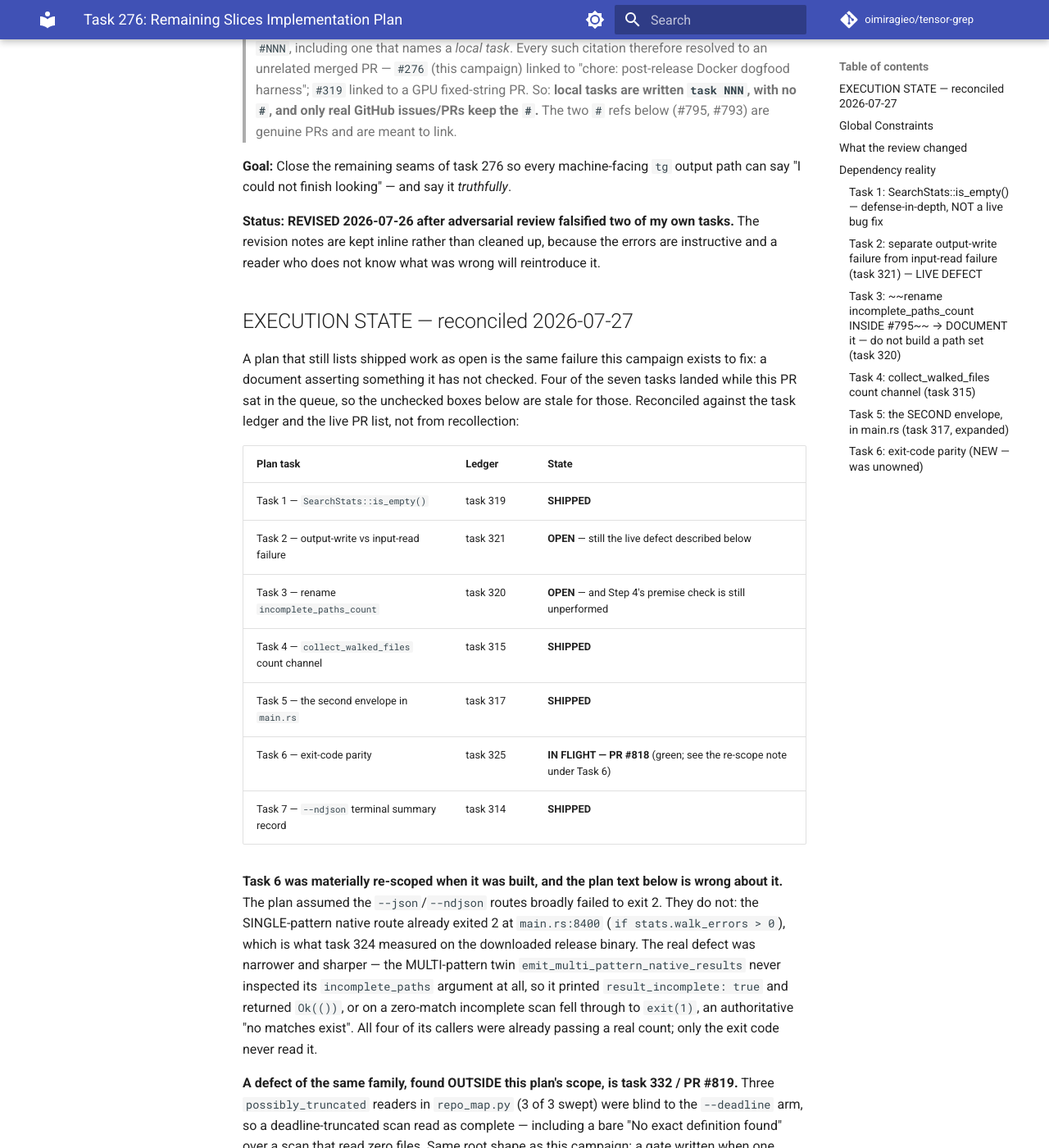
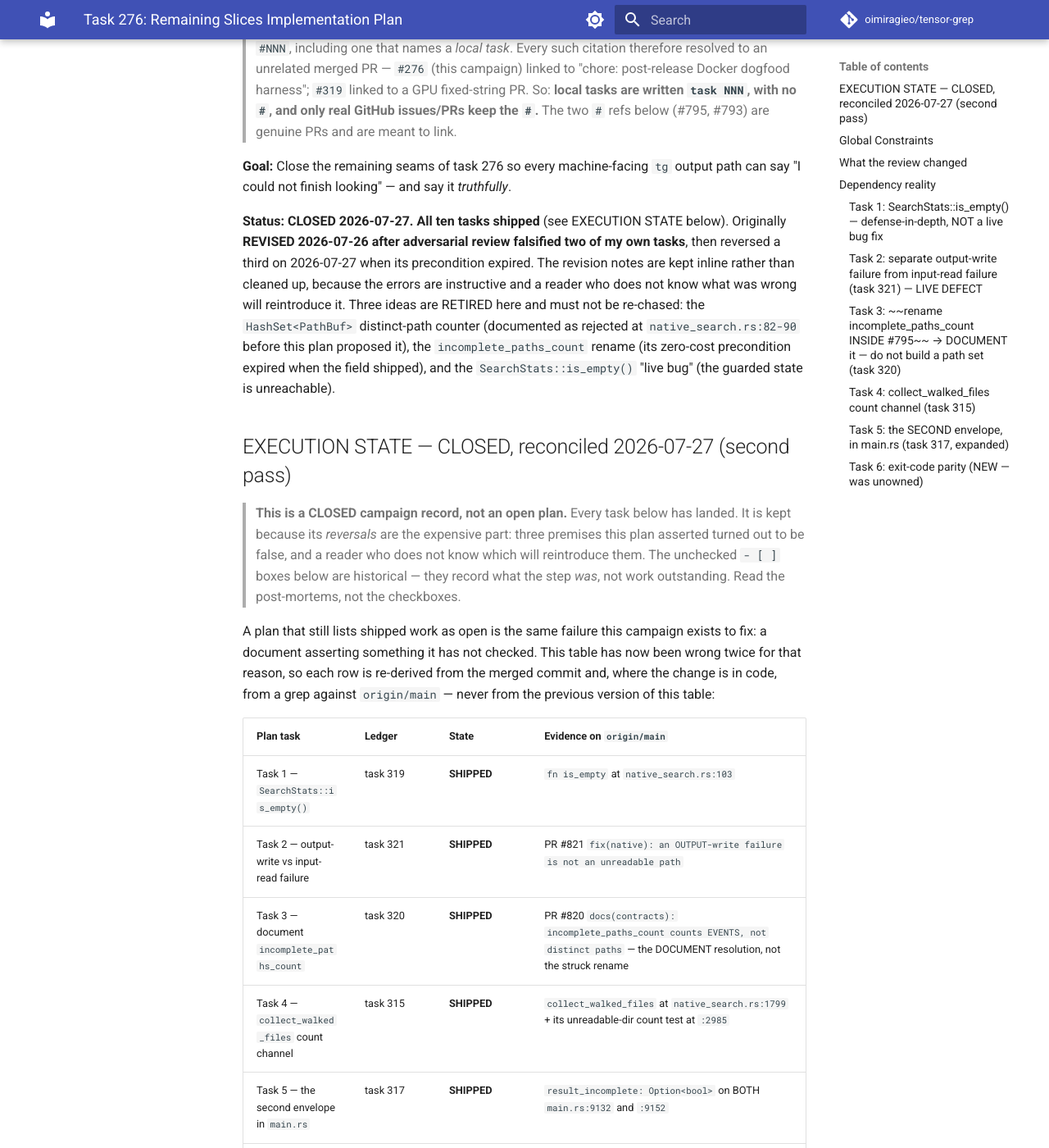
Before and after one commit to oimiragieo/tensor-grep, an MkDocs documentation site: the page built from docs/plans/2026-07-26-276-json-incompleteness-remaining-slices.md, in a window 1280 px wide and 1400 px high, scrolled down 326 px. Shown: the whole window at 82% size. Built offline with MkDocs 1.6.1 and Material for MkDocs 9.7.7, drawn with Linux system fonts in a browser that asks for light colours; comment, search, counter and statistics services are not loaded; some of the changed text lies outside the part shown.

Commit message:
docs(plans): close the 276 remaining-slices plan as a campaign record
This plan has been sitting on an un-PR'd branch while every task in it shipped.
Its EXECUTION STATE table has now been wrong twice for the same reason the
campaign exists: a document asserting something it had not re-checked.

Closed, not deleted. The value is not the checklist -- it is the REVERSALS. Three
ideas are retired here with the evidence that killed them, so nobody re-derives
them:

  * the `HashSet<PathBuf>` distinct-path counter, which the code it would have
    edited already documents as REJECTED (native_search.rs) for memory, DoS and
    determinism reasons -- proposed without citing the comment that rejected it;
  * the `incomplete_paths_count` rename, whose "cost is zero" precondition
    expired the moment the field shipped in v1.99.5;
  * the `SearchStats::is_empty()` "live bug", where the guarded state is provably
    unreachable.

Every row is re-derived from the merged commit and, where the change is in code, a
grep against origin/main -- never from the previous version of the table. Tasks 8,
9 and 10 are added; they were tracked outside the table and so were invisible in it.

Task 10's row carries the sharpest finding: it was closed by #815 and was still
wrong twice over on 2026-07-27 (both repaired in #830) -- a stale route exclusion
that had never been actionable, and two of three line-number anchors rotted onto
unrelated code while the pinning test stayed green. That is this task's own
premise reproducing inside the bullet it was written about.

Co-Authored-By: Claude Opus 5 (1M context) <noreply@anthropic.com>

```diff
--- a/docs/plans/2026-07-26-276-json-incompleteness-remaining-slices.md
+++ b/docs/plans/2026-07-26-276-json-incompleteness-remaining-slices.md
@@ -12,24 +12,67 @@
 
 **Goal:** Close the remaining seams of task 276 so every machine-facing `tg` output path can say "I could not finish looking" — and say it *truthfully*.
 
-**Status: REVISED 2026-07-26 after adversarial review falsified two of my own tasks.** The revision notes are kept inline rather than cleaned up, because the errors are instructive and a reader who does not know what was wrong will reintroduce it.
+**Status: CLOSED 2026-07-27. All ten tasks shipped** (see EXECUTION STATE below). Originally
+**REVISED 2026-07-26 after adversarial review falsified two of my own tasks**, then reversed a third
+on 2026-07-27 when its precondition expired. The revision notes are kept inline rather than cleaned
+up, because the errors are instructive and a reader who does not know what was wrong will
+reintroduce it. Three ideas are RETIRED here and must not be re-chased: the `HashSet<PathBuf>`
+distinct-path counter (documented as rejected at `native_search.rs:82-90` before this plan proposed
+it), the `incomplete_paths_count` rename (its zero-cost precondition expired when the field
+shipped), and the `SearchStats::is_empty()` "live bug" (the guarded state is unreachable).
 
-## EXECUTION STATE — reconciled 2026-07-27
+## EXECUTION STATE — CLOSED, reconciled 2026-07-27 (second pass)
+
+> **This is a CLOSED campaign record, not an open plan.** Every task below has landed. It is kept
+> because its *reversals* are the expensive part: three premises this plan asserted turned out to be
+> false, and a reader who does not know which will reintroduce them. The unchecked `- [ ]` boxes
+> below are historical — they record what the step *was*, not work outstanding. Read the
+> post-mortems, not the checkboxes.
 
 A plan that still lists shipped work as open is the same failure this campaign exists to fix: a
-document asserting something it has not checked. Four of the seven tasks landed while this PR sat
-in the queue, so the unchecked boxes below are stale for those. Reconciled against the task ledger
-and the live PR list, not from recollection:
+document asserting something it has not checked. This table has now been wrong twice for that
+reason, so each row is re-derived from the merged commit and, where the change is in code, from a
+grep against `origin/main` — never from the previous version of this table:
 
-| Plan task | Ledger | State |
-|---|---|---|
-| Task 1 — `SearchStats::is_empty()` | task 319 | **SHIPPED** |
-| Task 2 — output-write vs input-read failure | task 321 | **OPEN** — still the live defect described below |
-| Task 3 — rename `incomplete_paths_count` | task 320 | **OPEN** — and Step 4's premise check is still unperformed |
-| Task 4 — `collect_walked_files` count channel | task 315 | **SHIPPED** |
-| Task 5 — the second envelope in `main.rs` | task 317 | **SHIPPED** |
-| Task 6 — exit-code parity | task 325 | **IN FLIGHT — PR #818** (green; see the re-scope note under Task 6) |
-| Task 7 — `--ndjson` terminal summary record | task 314 | **SHIPPED** |
+| Plan task | Ledger | State | Evidence on `origin/main` |
+|---|---|---|---|
+| Task 1 — `SearchStats::is_empty()` | task 319 | **SHIPPED** | `fn is_empty` at `native_search.rs:103` |
+| Task 2 — output-write vs input-read failure | task 321 | **SHIPPED** | PR #821 `fix(native): an OUTPUT-write failure is not an unreadable path` |
+| Task 3 — document `incomplete_paths_count` | task 320 | **SHIPPED** | PR #820 `docs(contracts): incomplete_paths_count counts EVENTS, not distinct paths` — the DOCUMENT resolution, not the struck rename |
+| Task 4 — `collect_walked_files` count channel | task 315 | **SHIPPED** | `collect_walked_files` at `native_search.rs:1799` + its unreadable-dir count test at `:2985` |
+| Task 5 — the second envelope in `main.rs` | task 317 | **SHIPPED** | `result_incomplete: Option<bool>` on BOTH `main.rs:9132` and `:9152` |
+| Task 6 — exit-code parity | task 325 | **SHIPPED** | PR #818 `fix(native): exit 2 when the multi-pattern route discloses an incomplete walk` |
+| Task 7 — `--ndjson` terminal summary record | task 314 | **SHIPPED** | envelope at `native_search.rs:898`, stamped at `:2554`, pinned at `:2668` |
+| Task 8 — `gpu_native.rs` twin | task 316 | **SHIPPED** | PR #823 `fix(gpu): cross the walk-error count to the gpu_native twin` |
+| Task 9 — MCP contract | (was unowned) | **SHIPPED, with a live follow-on** | PR #806 exposed `incomplete_reason_class` over MCP. A 2026-07-27 census then found `_TG_MCP_SERVER_CONTRACT_VERSION` still at `1.6.0` after #826 put `budget_remediable` on the wire for the `build_repo_map`-backed tools — a wire change with no bump. Tracked separately. |
+| Task 10 — `docs/CONTRACTS.md` | task 318 | **SHIPPED, then repaired twice** | PR #815 named the fields. The same bullet then failed the way this task predicted — see below. |
+
+**Task 10 is the one to read before writing any contract prose.** It was closed by #815 and was
+still wrong twice over when a census re-derived it on 2026-07-27 (both fixed in PR #830):
+
+1. It went on excluding the multi-pattern (task 317) and `gpu_native` (task 316) routes from the
+   `incomplete_reason_class` allow-list months after both landed — telling agents to distrust two
+   surfaces that had been fixed. And the exclusion had **never been actionable**: both envelopes
+   stamp `routing_backend` from the same `decision.routing_backend()`, so the excluded route
+   reports the identical `"NativeCpuBackend"` string as the included one. *An exclusion has to be
+   expressible in a field the consumer actually receives.*
+2. Two of its three anchors had rotted onto unrelated code (`native_search.rs:2489-2491` onto a
+   `path:line:` formatter, `main.rs:8388` into a `BrokenPipe` doc comment). Only
+   `native_search.rs:91` still landed. **The pinning test passed the whole time**, because it
+   asserted the doc *contained* those strings and never that they pointed anywhere.
+
+Both are the SAME failure this task was filed for — "the pinning test covered only the backend set,
+leaving the other three to rot" — reproducing *inside the bullet the task was written about*.
+Pinning some claims of a multi-claim paragraph leaves the rest free to drift, and the unpinned ones
+are exactly where drift lands. Anchors are now SYMBOLS and the test RESOLVES each one in the Rust.
+
+**The three defects an EXTERNAL dogfood caught that this plan's own gates did not** — recorded here
+because they are the campaign's sharpest lesson, and none of them is visible from the table above:
+PR #814 and #816 killed two false claims (`not_found` asserted over a scan that read ZERO files; a
+guard applied to a SHADOWED function while the real producer went untouched), and #819 found the
+same shape a third time in the truncation gates, which were blind to the `--deadline` arm. A gate
+written when one truncation cause existed and never widened when a second arrived is this
+campaign's recurring generator — see the task 332 note below, which is the same shape again.
 
 **Task 6 was materially re-scoped when it was built, and the plan text below is wrong about it.**
 The plan assumed the `--json`/`--ndjson` routes broadly failed to exit 2. They do not: the
```
